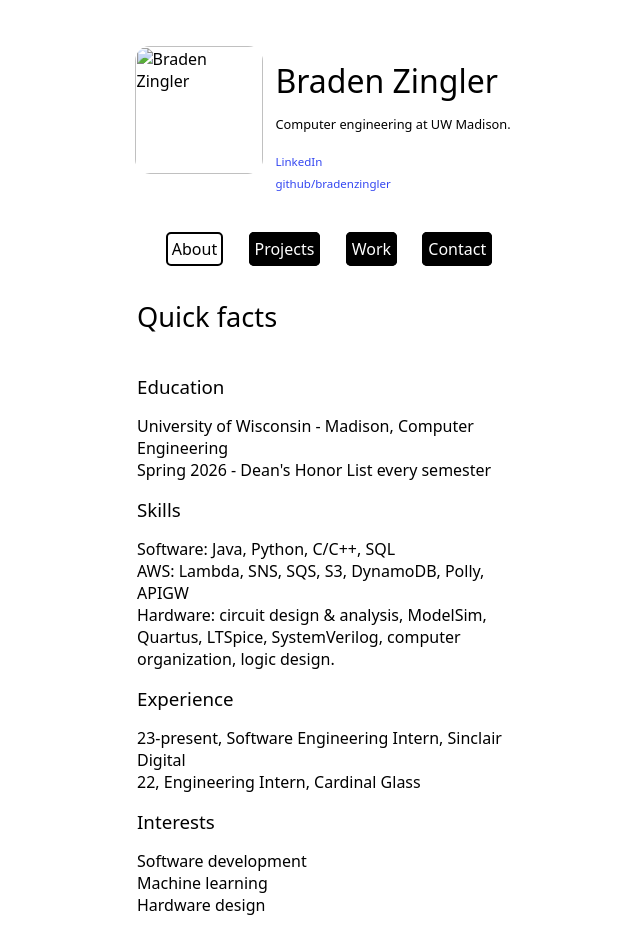
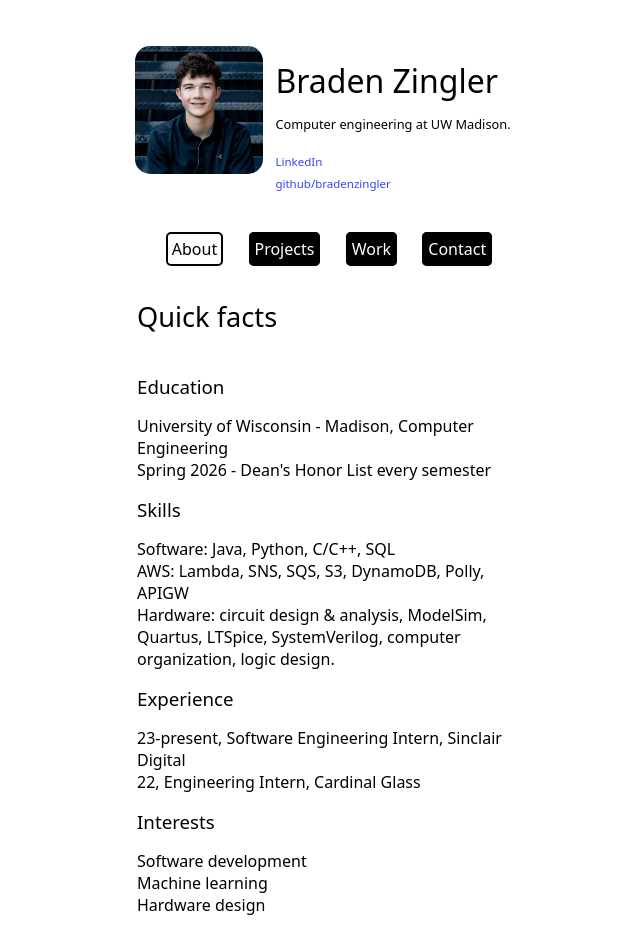
Before and after one commit to bradenzingler/bradenzingler.github.io, a plain HTML site: page docs/index.html in a window 1280 px wide. Shown: the whole page, without its empty margins (311-951 px from the left). Drawn offline with Linux system fonts and the light colour scheme.

Commit message:
Update portrait path

```diff
--- a/docs/index.html
+++ b/docs/index.html
@@ -9,7 +9,7 @@
 <body>
 
     <div id="about">
-        <img src="resources/cropped_portrait.jpg" alt="Braden Zingler" id="profile-pic"/>
+        <img src="../resources/cropped_portrait.jpg" alt="Braden Zingler" id="profile-pic"/>
         <div id="about-text">
             <h1>Braden Zingler</h1>
             <p>Computer engineering at UW Madison.</p>
```
